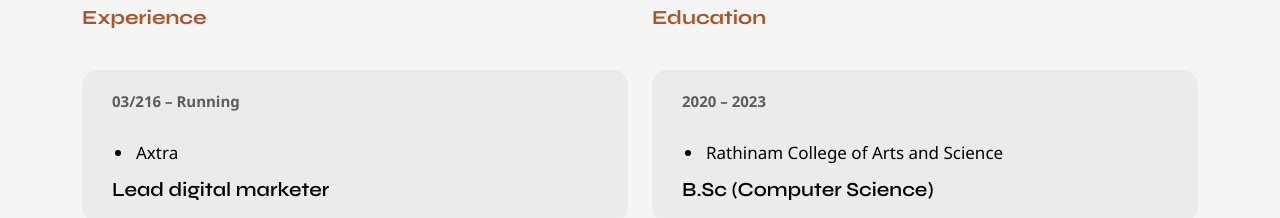
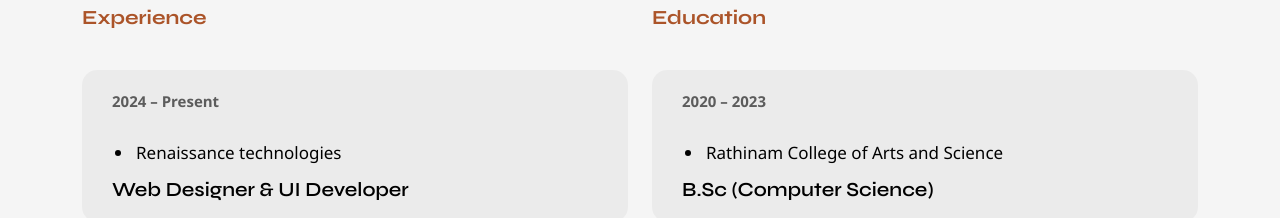
Before and after one commit to krishnamoorthy3/Personal-Portfolio, a React (Vite) app: page /About in a window 1280 px wide. Shown: the part 582-800 px from the top of the page. Built offline with nearby package versions, Linux system fonts and the light colour scheme.

Commit message:
content update

```diff
--- a/src/Pages/About/About.jsx
+++ b/src/Pages/About/About.jsx
@@ -12,6 +12,14 @@ const About = () => {
             role:"B.Sc (Computer Science)"
         },
     ]
+    const experience=[
+        {
+            start:"2024",
+            ending:"Present",
+            place:"Renaissance technologies",
+            role:"Web Designer & UI Developer"
+        }
+    ]
     return (
         <>
             <Aboutfirstsec/>
@@ -23,11 +31,13 @@ const About = () => {
                     <div className="row">
                         <div className="col-md-6 col-12">
                             <h2 className="home-title-h">Experience</h2>
-                            <div className="exp-abt-wrap">
-                                <p className="exp-abt-date">03/216 – Running</p>
-                                <h5 className="exp-abt-title"><GoDotFill/>Axtra</h5>
-                                <h4 className="exp-abt-de">Lead digital marketer</h4>
-                            </div>
+                            {experience.map((data,index)=>
+                                <div className="exp-abt-wrap" key={index}>
+                                    <p className="exp-abt-date">{data.start} – {data.ending}</p>
+                                    <h5 className="exp-abt-title"><GoDotFill/>{data.place}</h5>
+                                    <h4 className="exp-abt-de">{data.role}</h4>
+                                </div>
+                            )}
                         </div>
                         <div className="col-md-6 col-12">
                             <h2 className="home-title-h">Education</h2>
--- a/src/Pages/Contact/Contact.jsx
+++ b/src/Pages/Contact/Contact.jsx
@@ -8,7 +8,7 @@ import { ToastContainer, toast } from "react-toastify";
 import "react-toastify/dist/ReactToastify.css";
 
 import { useRef, useState } from "react";
-
+import { Link } from "react-router-dom";
 import emailjs from '@emailjs/browser';
 
 const Contact = () => {
@@ -85,14 +85,17 @@ const Contact = () => {
         {
             title:"krishnamoorthym3009@gmail.com",
             icon:<IoMail/>,
+            link:"mailto:krishnamoorthym3009@gmail.com"
         },
         {
             title:"+91-93847-00729",
             icon:<MdCall/>,
+            link:"tel:9384700729"
         },
         {
             title:"India",
             icon:<FaLocationDot/>,
+            link:"#"
         },
     ]
 
@@ -106,10 +109,10 @@ const Contact = () => {
                             <h3 className="home-title">Let’s <br />
                                 connect</h3>
                             {contactdata.map((item,index)=>(
-                                <h2 className="contact-a-d" key={index}>
+                                <Link to={item.link} className="contact-a-d" key={index}>
                                     {item.icon}
                                     <span>{item.title}</span>
-                                </h2>
+                                </Link>
                             ))}
                         </div>
                         <div className="col-lg-6 col-md-7 col-12">
--- a/src/Pages/Home/Home.css
+++ b/src/Pages/Home/Home.css
@@ -146,6 +146,9 @@
         top: 22%;
         transform: translateY(-22%);
     }
+    .hom-banner-img{
+        display: none;
+    }
 }
 @media only screen and (min-width:768px) and (max-width:1024px){
     .home-port-sec-wrapper {
--- a/src/Pages/Home/Home.jsx
+++ b/src/Pages/Home/Home.jsx
@@ -19,13 +19,13 @@ const Home = ({ projectDetail }) => {
         <>
             <section className="sec-1-wrapper">
                 <div className="container">
-                    <div className="row">
-                        <div className="col-lg-7">
+                    <div className="row align-items-center">
+                        <div className="col-lg-7 col-md-6">
                             <div className="sec-1-home">
                                 <p className="home-b-ht"><span></span> Hello, I’m </p>
                                 <h1 className="home-banner-title">Krishna</h1>
                                 <h1 className="home-banner-title">Moorthy</h1>
-                                <p className="home-banner-p">Frontend Developer | React Developer</p>
+                                <p className="home-banner-p">Software Developer | React Developer</p>
                                 <div className="home-banner-btn-wrap">
                                     <Link to="/Contact" target="_blank" className="btn-primary">Let&apos;s Talk <MdOutlineArrowOutward /></Link>
                                     <Link to="/Projects" target="_blank" className="btn-secoundary">My Work <MdOutlineArrowOutward /></Link>
@@ -41,7 +41,7 @@ const Home = ({ projectDetail }) => {
                                 </div>
                             </div>
                         </div>
-                        <div className="col-lg-5">
+                        <div className="col-lg-5  col-md-6 hom-banner-img">
                             <img src={homebannerimg} width="100%" alt="" />
                         </div>
                     </div>
```
